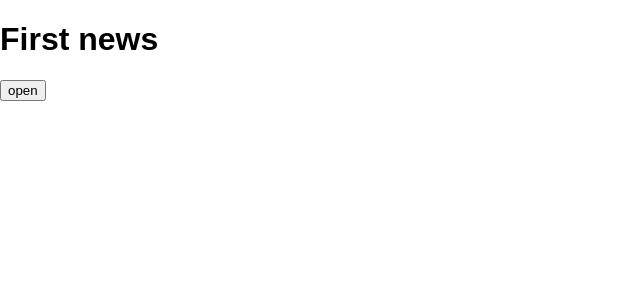
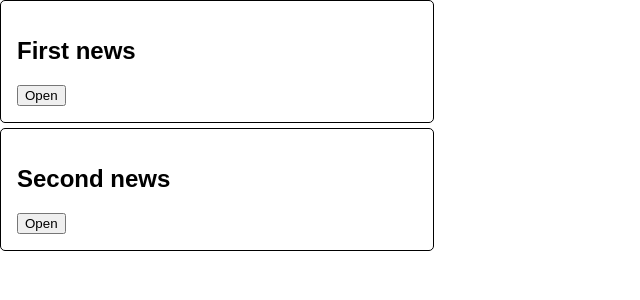
Before and after one commit to sokol147/NewsApp, a React (Create React App) app: page / in a window 1280 px wide. Shown: the top 300 px of the page, without its empty margins (0-640 px from the left). Built offline with nearby package versions, Linux system fonts and the light colour scheme.

Commit message:
article list

```diff
--- a/src/Article.js
+++ b/src/Article.js
@@ -1,24 +1,25 @@
 import React, {Component} from 'react'
+
 
 export default class Article extends Component{
   constructor(props){
     super(props)
 
-    this.state = {
-      isOpen: false,
+    this.state ={
+      isOpen: false
     }
   }
   render(){
     const {article} = this.props
     const {isOpen} = this.state
     return(
-      <div>
+      <article>
         <h1>{article.title}</h1>
         <button onClick={this.handleToggleOpen}>
-          {isOpen ? 'close' : 'open'}
+          {isOpen ? 'Close' : 'Open'}
         </button>
         {this.getBody()}
-      </div>
+      </article>
     )
   }
 
@@ -38,6 +39,8 @@ export default class Article extends Component{
 
 
 
+
+
 // // functional components
 // export default function Article(props){
 //   const {article} = props;
--- /dev/null
+++ b/src/ArticleList.js
@@ -0,0 +1,11 @@
+import React from 'react';
+import Article from './Article';
+
+export default function ArticleList({articles}){
+  const articleElements = articles.map((article) => <li key={article.id} className='article__item'><Article article = {article}/></li>)
+  return(
+    <ul className='article__list'>
+      {articleElements}
+    </ul>
+  )
+}
--- a/src/index.css
+++ b/src/index.css
@@ -3,3 +3,18 @@ body {
   padding: 0;
   font-family: sans-serif;
 }
+.article__list{
+  list-style-type: none;
+  margin: 0;
+  padding: 0;
+  width: 100%;
+
+}
+.article__item{
+  width: 400px;
+  max-width: 400px;
+  border: 1px solid black;
+  margin-bottom: 5px;
+  border-radius: 5px;
+  padding: 1rem;
+}
--- a/src/index.js
+++ b/src/index.js
@@ -1,10 +1,9 @@
 import React from 'react';
 import ReactDOM from 'react-dom';
 import './index.css';
-import Article from './Article';
+import ArticleList from './ArticleList';
 import {articles} from './fixtures';
 
-const article = articles[0];
 
 
-ReactDOM.render(<Article article={article} />, document.getElementById('root'));
+ReactDOM.render(<ArticleList articles={articles} />, document.getElementById('root'));
```
Also changed, not shown: src/App.css (line endings or trailing spaces).
